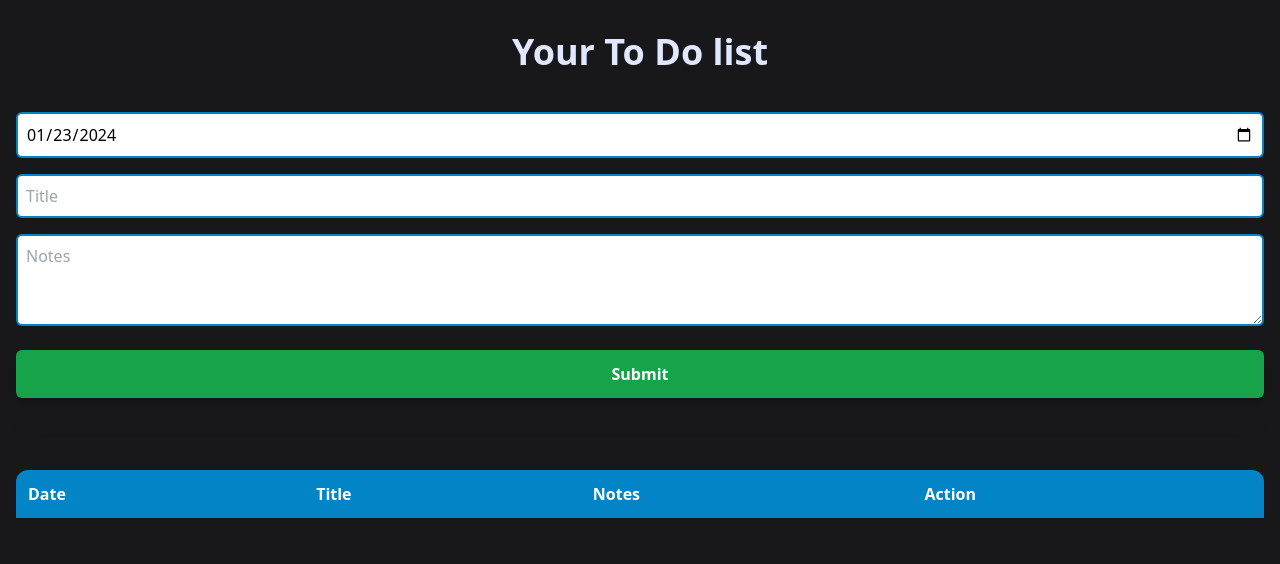
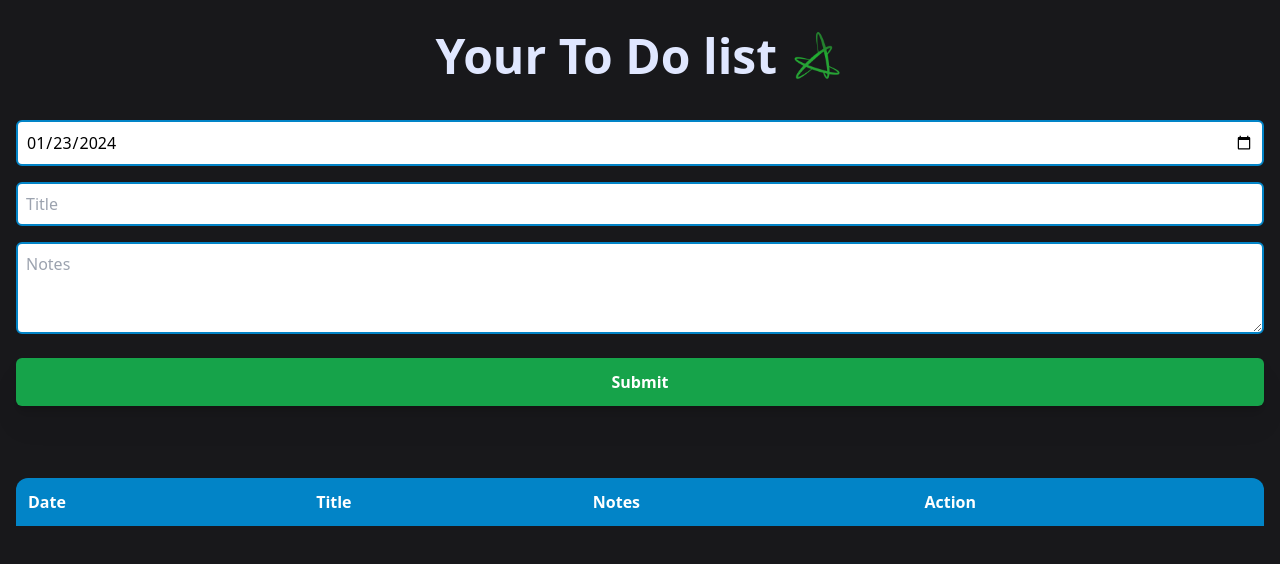
Before and after one commit to daniel-cox/Todo, a website: page index.html in a window 1280 px wide. Drawn offline with nearby package versions, Linux system fonts and the light colour scheme.

Commit message:
font & logo adjustments

```diff
--- a/index.html
+++ b/index.html
@@ -22,9 +22,11 @@
   </script>
 </head>
 <body class="container mx-auto px-4 py-8 bg-zinc-900">
-
-    <h1 class="text-4xl font-bold text-center mb-10 text-indigo-100">Your To Do list</h1>
-
+    <div class="container">
+      <div class="flex items-center justify-center space-x-4">
+          <h1 class="text-5xl font-bold text-center mb-10 text-indigo-100">Your To Do list</h1>
+          <img src="./assets/logoToDo.png" alt="CoreCommerce Logo" class="h-12 mb-10">
+    </div>
     <div class="flex flex-col space-y-4 mb-6">
         <input type="date" class="inputContainer1 input w-full p-2 border-solid border-2 border-sky-600 rounded-md focus:outline-none focus:ring-2 focus:ring-sky-500 transition duration-200">
         <input type="text" placeholder="Title" class="inputContainer2 input w-full p-2 border-solid border-2 border-sky-600 rounded-md focus:outline-none focus:ring-2 focus:ring-sky-500 transition duration-200">
```
Also changed, not shown: assets/logoToDo.png (added).
